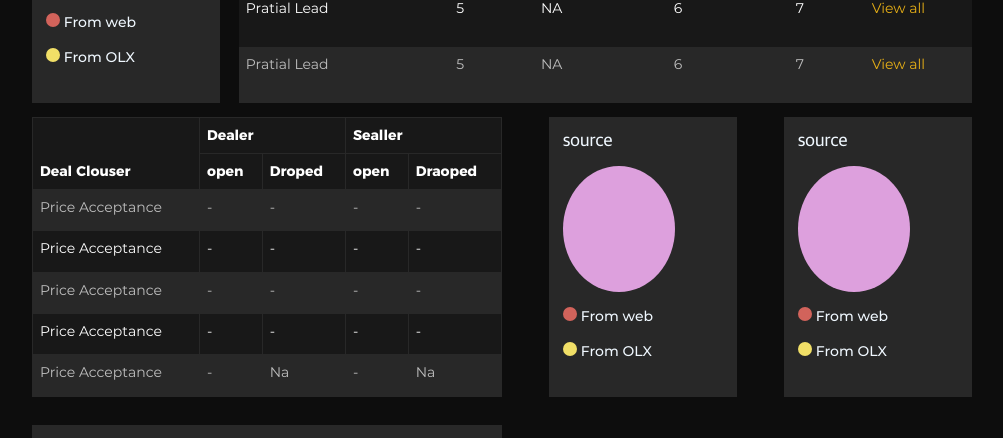
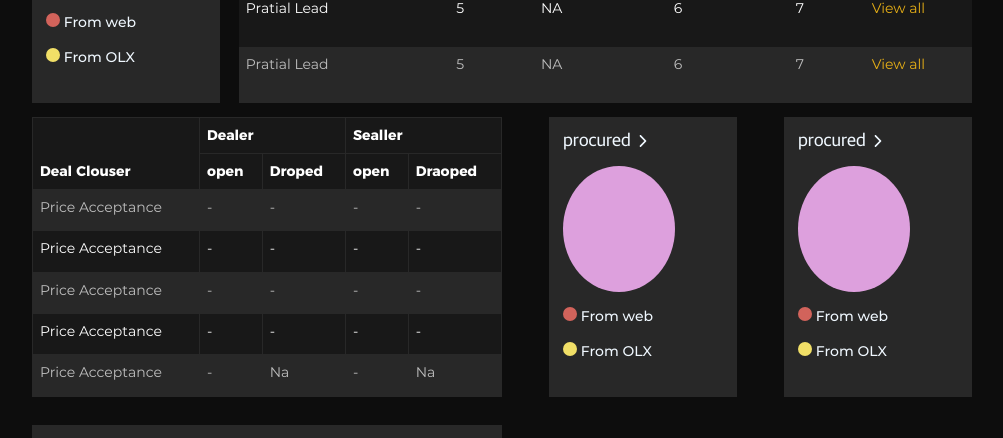
Before and after one commit to nakulsharma95/re-vintage-dashboard-dummy, a Next.js app: page / in a window 1280 px wide. Shown: the part 1675-2113 px from the top of the page, without its empty margins (258-1261 px from the left). Built offline with nearby package versions, Linux system fonts and the light colour scheme.

Commit message:
minor change

```diff
--- a/components/common/Leads/index.jsx
+++ b/components/common/Leads/index.jsx
@@ -7,11 +7,11 @@ import { AiOutlineDownload} from 'react-icons/ai';
 
 import styles from './style.module.scss';
 
-function Leads() {
+function Leads(props) {
   return (
     <div className={styles.Leads}>
       <div className={styles.LeadsTop}>
-        <PieSmall />
+      <PieSmall  withouticon />
         <div className={`${styles.leadTable}  dashboardTable`} >
           <Table striped variant="dark">
             <tbody>
@@ -115,8 +115,8 @@ function Leads() {
         </Table>
         </div>
 
-        <PieSmall />
-        <PieSmall />
+        <PieSmall title="procured" withicon />
+        <PieSmall title="procured" withicon />
       </div>
       <div className={styles.LeadsBottom}>
         <PieBig />
--- a/components/common/pieSmall/index.jsx
+++ b/components/common/pieSmall/index.jsx
@@ -1,11 +1,18 @@
 import React from 'react';
+import { IoIosArrowForward } from "react-icons/io";
 
 import styles from './style.module.scss';
 
-function pieSmall() {
+function pieSmall(props) {
   return (
     <div className={styles.pieContainer}>
-      <h5>source</h5>
+      {props.withouticon && (
+        <h5>source</h5>
+      )}
+
+      {props.withicon && (
+        <h5>{props.title} <IoIosArrowForward/></h5>
+      )}
       <div className={styles.pieChart}></div>
       <p>
         <div className={styles.pie1}></div> <span>From web</span>
```
